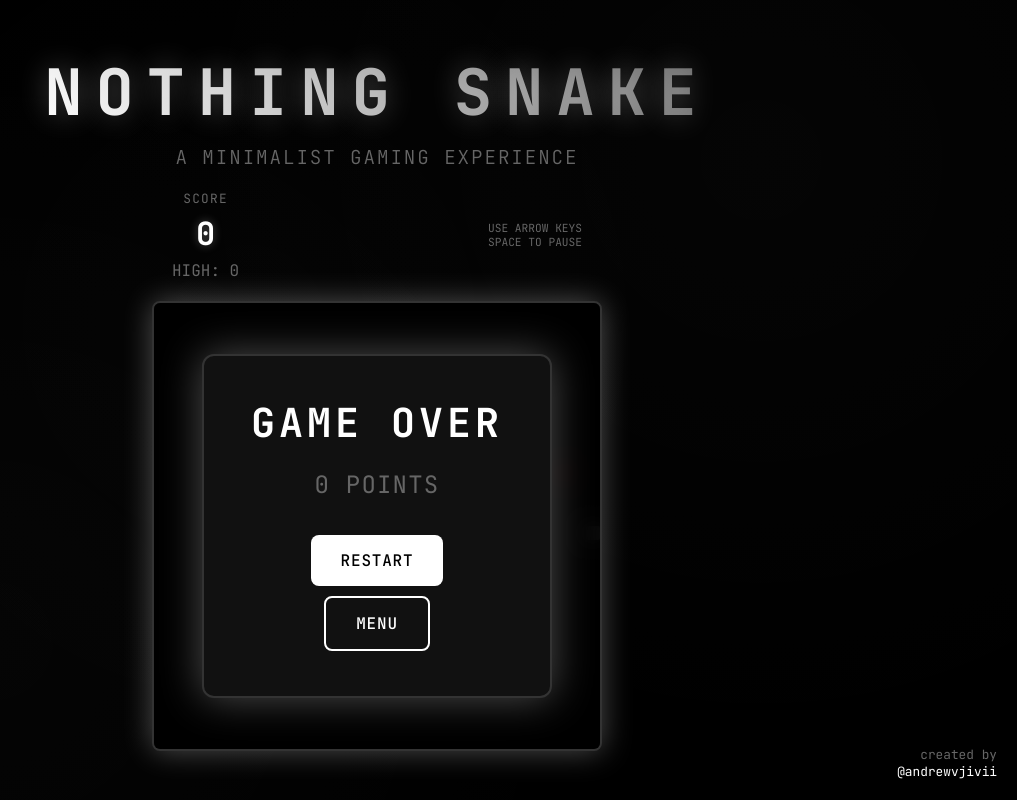
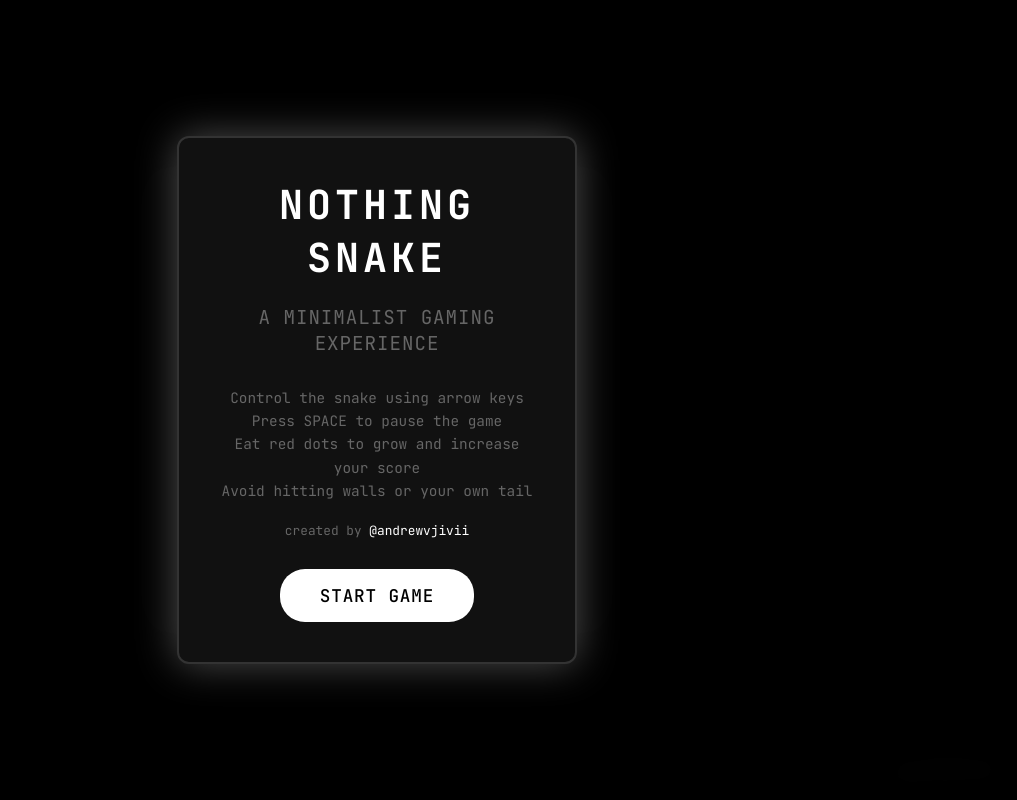
Before and after one commit to Vjivii/nothing-snake-game, a website: page index.html in a window 1280 px wide. Shown: the whole page, without its empty margins (263-1280 px from the left). Drawn offline with Linux system fonts and the light colour scheme.

Commit message:
Add files via upload

```diff
--- a/index.html
+++ b/index.html
@@ -39,88 +39,141 @@
             position: relative;
         }
 
-        /* Nothing brand background pattern */
-        body::before {
-            content: '';
+        /* Welcome Screen */
+        .welcome-screen {
             position: fixed;
             top: 0;
             left: 0;
             width: 100%;
             height: 100%;
-            background:
-                radial-gradient(circle at 20% 80%, rgba(255, 255, 255, 0.02) 0%, transparent 50%),
-                radial-gradient(circle at 80% 20%, rgba(255, 255, 255, 0.02) 0%, transparent 50%),
-                radial-gradient(circle at 40% 40%, rgba(255, 255, 255, 0.01) 0%, transparent 50%);
-            pointer-events: none;
-            z-index: -1;
+            background: rgba(0, 0, 0, 0.95);
+            display: flex;
+            flex-direction: column;
+            justify-content: center;
+            align-items: center;
+            z-index: 100;
+            backdrop-filter: blur(10px);
         }
 
-        .header {
+        .welcome-content {
+            background: var(--secondary-bg);
+            border: 2px solid var(--border-color);
+            border-radius: 12px;
+            padding: 40px;
+            width: 90%;
+            max-width: 400px;
             text-align: center;
+            box-shadow: 0 0 40px var(--accent-glow);
+        }
+
+        .welcome-title {
+            font-size: 2.5rem;
+            font-weight: 700;
             margin-bottom: 20px;
+            letter-spacing: 0.1em;
+            color: var(--accent-color);
+        }
+
+        .welcome-subtitle {
+            font-size: 1.2rem;
+            color: var(--text-secondary);
+            margin-bottom: 30px;
+            letter-spacing: 0.05em;
+        }
+
+        .welcome-instructions {
+            font-size: 0.9rem;
+            color: var(--text-secondary);
+            margin-bottom: 20px;
+            line-height: 1.6;
+        }
+
+        .welcome-author {
+            font-size: 0.8rem;
+            color: var(--text-secondary);
+            margin-bottom: 30px;
+        }
+
+        .welcome-author a {
+            color: var(--accent-color);
+            text-decoration: none;
+        }
+
+        .start-button {
+            background: var(--accent-color);
+            color: var(--primary-bg);
+            border: none;
+            padding: 15px 40px;
+            font-size: 1.1rem;
+            font-weight: 500;
+            cursor: pointer;
+            border-radius: 25px;
+            transition: all 0.3s ease;
+            font-family: 'JetBrains Mono', monospace;
+            letter-spacing: 0.05em;
+            text-transform: uppercase;
+        }
+
+        .start-button:hover {
+            background: #cccccc;
+            transform: translateY(-2px);
+            box-shadow: 0 5px 15px rgba(255, 255, 255, 0.2);
+        }
+
+        /* Game UI */
+        .game-ui {
+            position: fixed;
+            top: 0;
+            left: 0;
+            width: 100%;
+            height: 100%;
+            pointer-events: none;
             z-index: 10;
         }
 
-        .title {
-            font-size: clamp(2rem, 8vw, 4rem);
-            font-weight: 700;
-            letter-spacing: 0.2em;
-            margin-bottom: 10px;
-            background: linear-gradient(45deg, var(--accent-color), var(--text-secondary));
-            -webkit-background-clip: text;
-            -webkit-text-fill-color: transparent;
-            background-clip: text;
-            text-shadow: 0 0 30px var(--accent-glow);
-        }
-
-        .subtitle {
-            font-size: clamp(0.8rem, 3vw, 1.2rem);
-            color: var(--text-secondary);
-            letter-spacing: 0.1em;
-            font-weight: 300;
-        }
-
-        .game-stats {
-            display: flex;
-            justify-content: space-between;
-            align-items: center;
-            width: 100%;
-            max-width: 450px;
-            margin-bottom: 20px;
-            padding: 0 20px;
-        }
-
-        .score-container {
-            display: flex;
-            flex-direction: column;
-            align-items: center;
-        }
-
-        .score-label {
-            font-size: 0.8rem;
-            color: var(--text-secondary);
-            letter-spacing: 0.1em;
-            margin-bottom: 5px;
-        }
-
-        .score-value {
-            font-size: 2rem;
+        .score-current {
+            position: absolute;
+            top: 20px;
+            left: 20px;
+            font-size: 1.2rem;
             font-weight: 700;
             color: var(--accent-color);
             text-shadow: 0 0 10px var(--accent-glow);
         }
 
-        .high-score {
+        .score-high {
+            position: absolute;
+            top: 20px;
+            right: 20px;
             font-size: 1rem;
             color: var(--text-secondary);
-            margin-top: 5px;
         }
 
         .controls-info {
-            display: flex;
-            flex-direction: column;
-            align-items: center;
-            font-size: 0.7rem;
+            position: absolute;
+            bottom: 20px;
+            left: 20px;
+            font-size: 0.8rem;
+            color: var(--text-secondary);
+            letter-spacing: 0.05em;
+        }
+
+        .author {
+            position: absolute;
+            bottom: 20px;
+            right: 20px;
+            color: var(--text-secondary);
+            font-size: 0.8rem;
+            text-align: right;
+        }
+
+        .author a {
+            color: var(--accent-color);
+            text-decoration: none;
+            transition: color 0.3s ease;
+        }
+
+        .author a:hover {
             color: var(--text-secondary);
         }
 
@@ -144,50 +197,33 @@
             grid-template-rows: repeat(30, 1fr);
             width: 100%;
             height: 100%;
-            gap: 1px;
+            gap: 2px;
         }
 
         .pixel {
             width: 100%;
             height: 100%;
-            background: var(--secondary-bg);
+            background: #222;
+            border-radius: 50%;
             transition: all 0.1s ease;
             position: relative;
         }
 
         .snake {
             background: var(--accent-color);
-            box-shadow:
-                0 0 8px var(--accent-glow),
-                inset 0 0 8px rgba(255, 255, 255, 0.1);
-            border-radius: 2px;
-        }
-
-        .snake-head {
-            background: linear-gradient(45deg, var(--accent-color), #cccccc);
-            box-shadow:
-                0 0 12px var(--accent-glow),
-                inset 0 0 12px rgba(255, 255, 255, 0.2);
+            box-shadow: 0 0 5px #fff, 0 0 10px #fff;
         }
 
         .food {
             background: var(--food-color);
-            box-shadow:
-                0 0 8px var(--food-glow),
-                inset 0 0 8px rgba(255, 0, 0, 0.3);
-            border-radius: 50%;
-            animation: pulse 1.5s infinite ease-in-out;
+            box-shadow: 0 0 5px #f00, 0 0 10px #f00;
+            animation: pulse 1s infinite;
         }
 
         @keyframes pulse {
-            0%, 100% {
-                opacity: 0.8;
-                transform: scale(1);
-            }
-            50% {
-                opacity: 1;
-                transform: scale(1.1);
-            }
+            0% { opacity: 0.8; }
+            50% { opacity: 1; }
+            100% { opacity: 0.8; }
         }
 
         .game-overlay {
@@ -211,13 +247,13 @@
             border-radius: 12px;
             padding: 40px;
             width: 90%;
-            max-width: 350px;
+            max-width: 400px;
             text-align: center;
             box-shadow: 0 0 40px var(--accent-glow);
         }
 
         .game-over-title {
-            font-size: 2.5rem;
+            font-size: 2rem;
             font-weight: 700;
             margin-bottom: 20px;
             letter-spacing: 0.1em;
@@ -225,7 +261,7 @@
         }
 
         .final-score {
-            font-size: 1.5rem;
+            font-size: 1.2rem;
             margin-bottom: 30px;
             color: var(--text-secondary);
             letter-spacing: 0.05em;
@@ -242,20 +278,26 @@
             50% { text-shadow: 0 0 20px var(--success-color), 0 0 30px var(--success-color); }
         }
 
+        .button-row {
+            display: flex;
+            gap: 15px;
+            justify-content: center;
+        }
+
         .button {
             background: var(--accent-color);
             color: var(--primary-bg);
             border: none;
-            padding: 15px 30px;
-            font-size: 1rem;
+            padding: 12px 25px;
+            font-size: 0.9rem;
             font-weight: 500;
             cursor: pointer;
-            border-radius: 8px;
+            border-radius: 25px;
             transition: all 0.3s ease;
             font-family: 'JetBrains Mono', monospace;
             letter-spacing: 0.05em;
             text-transform: uppercase;
-            margin: 5px;
+            min-width: 100px;
         }
 
         .button:hover {
@@ -358,18 +400,13 @@
                 display: none;
             }
 
-            .game-stats {
-                flex-direction: column;
-                gap: 15px;
-            }
-
-            .header {
-                margin-bottom: 15px;
+            .score-current, .score-high {
+                font-size: 1rem;
             }
         }
 
         @media (max-width: 480px) {
-            .game-over-content {
+            .game-over-content, .welcome-content {
                 padding: 30px 20px;
             }
 
@@ -377,6 +414,12 @@
                 width: 50px;
                 height: 50px;
                 font-size: 1.2rem;
+            }
+
+            .button {
+                padding: 10px 20px;
+                font-size: 0.8rem;
+                min-width: 80px;
             }
         }
 
@@ -402,60 +445,39 @@
                 opacity: 0;
             }
         }
-
-        .author {
-            position: fixed;
-            bottom: 20px;
-            right: 20px;
-            color: var(--text-secondary);
-            font-size: 0.8rem;
-            text-align: right;
-        }
-
-        .author a {
-            color: var(--accent-color);
-            text-decoration: none;
-            transition: color 0.3s ease;
-        }
-
-        .author a:hover {
-            color: var(--text-secondary);
-        }
-
-        /* Loading animation */
-        .loading {
-            display: inline-block;
-            width: 20px;
-            height: 20px;
-            border: 3px solid var(--text-secondary);
-            border-radius: 50%;
-            border-top-color: var(--accent-color);
-            animation: spin 1s ease-in-out infinite;
-        }
-
-        @keyframes spin {
-            to { transform: rotate(360deg); }
-        }
     </style>
 </head>
 <body>
-    <div class="header">
-        <h1 class="title">NOTHING SNAKE</h1>
-        <p class="subtitle">A MINIMALIST GAMING EXPERIENCE</p>
+    <!-- Welcome Screen -->
+    <div class="welcome-screen" id="welcome-screen">
+        <div class="welcome-content">
+            <h1 class="welcome-title">NOTHING SNAKE</h1>
+            <p class="welcome-subtitle">A MINIMALIST GAMING EXPERIENCE</p>
+            <div class="welcome-instructions">
+                <p>Control the snake using arrow keys</p>
+                <p>Press SPACE to pause the game</p>
+                <p>Eat red dots to grow and increase your score</p>
+                <p>Avoid hitting walls or your own tail</p>
             </div>
-
-    <div class="game-stats">
-        <div class="score-container">
-            <div class="score-label">SCORE</div>
-            <div class="score-value" id="score">0</div>
-            <div class="high-score" id="high-score">HIGH: 0</div>
+            <div class="welcome-author">
+                created by <a href="https://t.me/andrewvjivii" target="_blank">@andrewvjivii</a>
             </div>
-        <div class="controls-info">
-            <div>USE ARROW KEYS</div>
-            <div>SPACE TO PAUSE</div>
+            <button class="start-button" id="start-game-btn">START GAME</button>
         </div>
     </div>
 
+    <!-- Game UI -->
+    <div class="game-ui">
+        <div class="score-current" id="score">0</div>
+        <div class="score-high" id="high-score">HIGH: 0</div>
+        <div class="controls-info">USE ARROW KEYS SPACE TO PAUSE</div>
+        <div class="author">
+            <div>created by</div>
+            <a href="https://t.me/andrewvjivii" target="_blank">@andrewvjivii</a>
+        </div>
+    </div>
+
+    <!-- Game Container -->
     <div id="game-container">
         <div id="game-board"></div>
 
@@ -463,20 +485,25 @@
             <div class="game-over-content">
                 <h2 class="game-over-title">GAME OVER</h2>
                 <div class="final-score" id="final-score">0 POINTS</div>
+                <div class="button-row">
                     <button class="button" id="restart-btn">RESTART</button>
                     <button class="button secondary" id="menu-btn">MENU</button>
+                </div>
             </div>
         </div>
 
         <div class="pause-overlay" id="pause-overlay">
             <div class="pause-content">
                 <h2 class="pause-title">PAUSED</h2>
+                <div class="button-row">
                     <button class="button" id="resume-btn">RESUME</button>
                     <button class="button secondary" id="restart-pause-btn">RESTART</button>
                 </div>
             </div>
         </div>
+    </div>
 
+    <!-- Mobile Controls -->
     <div class="mobile-controls">
         <div class="control-row">
             <button class="control-btn up" data-direction="up">↑</button>
@@ -488,11 +515,6 @@
         </div>
     </div>
 
-    <div class="author">
-        <div>created by</div>
-        <a href="https://t.me/andrewvjivii" target="_blank">@andrewvjivii</a>
-    </div>
-
     <script>
         class SnakeGame {
             constructor() {
@@ -502,11 +524,13 @@
                 this.highScoreDisplay = document.getElementById('high-score');
                 this.gameOverScreen = document.getElementById('game-over');
                 this.pauseOverlay = document.getElementById('pause-overlay');
+                this.welcomeScreen = document.getElementById('welcome-screen');
                 this.finalScoreDisplay = document.getElementById('final-score');
                 this.restartBtn = document.getElementById('restart-btn');
                 this.menuBtn = document.getElementById('menu-btn');
                 this.resumeBtn = document.getElementById('resume-btn');
                 this.restartPauseBtn = document.getElementById('restart-pause-btn');
+                this.startGameBtn = document.getElementById('start-game-btn');
 
                 this.snake = [{ x: 15, y: 15 }];
                 this.food = this.generateFood();
@@ -528,7 +552,6 @@
                 this.createBoard();
                 this.setupEventListeners();
                 this.updateHighScoreDisplay();
-                this.startGame();
             }
 
             createBoard() {
@@ -554,18 +577,14 @@
             draw() {
                 const pixels = document.querySelectorAll('.pixel');
                 pixels.forEach(pixel => {
-                    pixel.classList.remove('snake', 'snake-head', 'food');
+                    pixel.classList.remove('snake', 'food');
                 });
 
                 // Draw snake
                 this.snake.forEach((segment, index) => {
                     const pixelIndex = segment.y * this.boardSize + segment.x;
                     if (pixelIndex >= 0 && pixelIndex < pixels.length) {
-                        const pixel = pixels[pixelIndex];
-                        pixel.classList.add('snake');
-                        if (index === 0) {
-                            pixel.classList.add('snake-head');
-                        }
+                        pixels[pixelIndex].classList.add('snake');
                     }
                 });
 
@@ -670,10 +689,16 @@
                 this.food = this.generateFood();
                 this.gameOverScreen.style.display = 'none';
                 this.pauseOverlay.style.display = 'none';
+                this.welcomeScreen.style.display = 'none';
                 this.isPaused = false;
                 this.isGameOver = false;
                 this.createBoard();
                 this.updateSpeed();
+            }
+
+            showMenu() {
+                this.welcomeScreen.style.display = 'flex';
+                clearInterval(this.gameInterval);
             }
 
             createTouchFeedback(x, y) {
@@ -706,6 +731,9 @@
             }
 
             setupEventListeners() {
+                // Welcome screen
+                this.startGameBtn.addEventListener('click', () => this.startGame());
+
                 // Keyboard controls
                 document.addEventListener('keydown', (e) => {
                     if (e.code === 'Space') {
@@ -750,7 +778,7 @@
 
                 // Button events
                 this.restartBtn.addEventListener('click', () => this.startGame());
-                this.menuBtn.addEventListener('click', () => this.startGame());
+                this.menuBtn.addEventListener('click', () => this.showMenu());
                 this.resumeBtn.addEventListener('click', () => this.pause());
                 this.restartPauseBtn.addEventListener('click', () => this.startGame());
 
```
Lines whose indentation alone changed are shown as unchanged.
